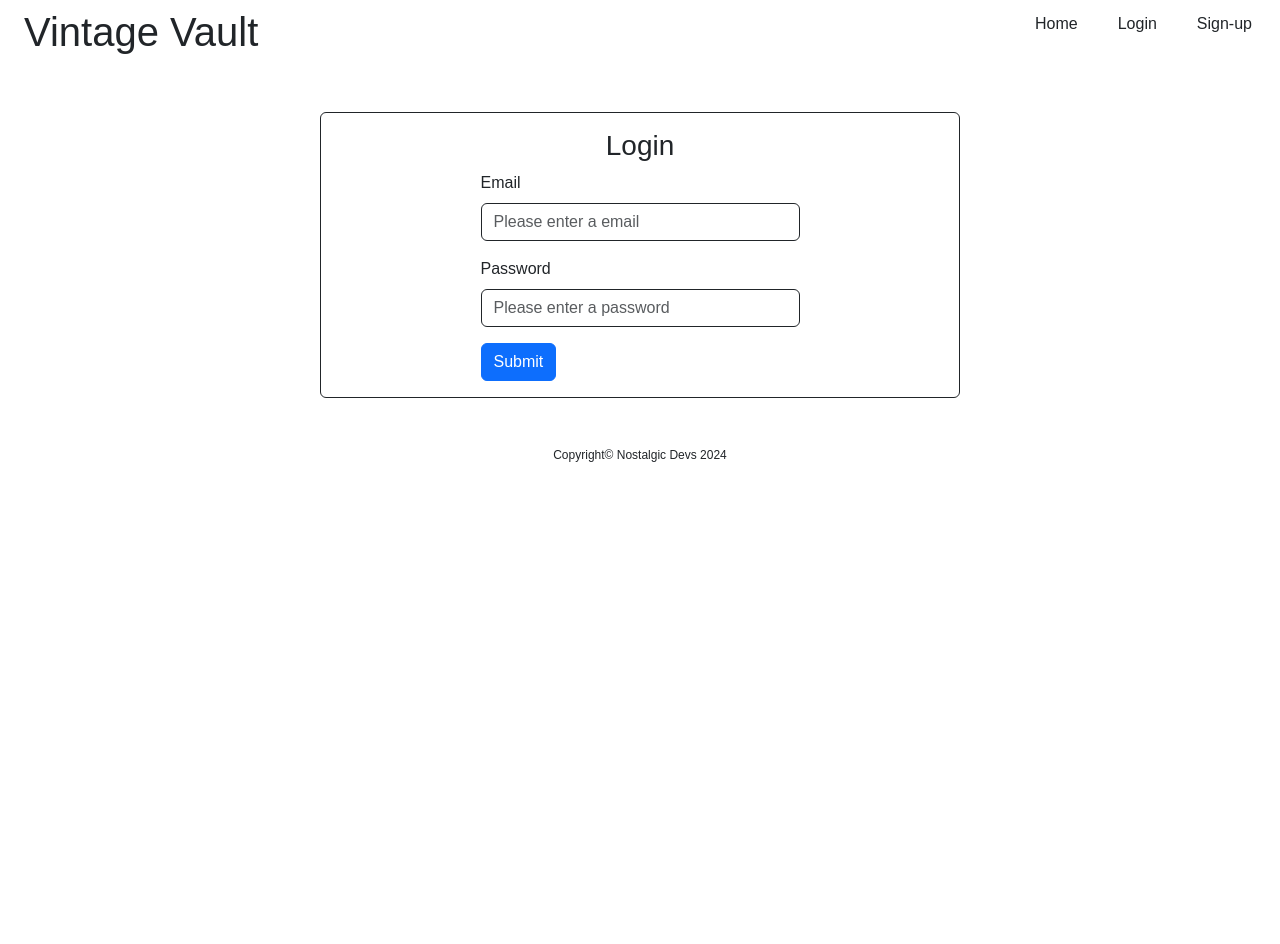
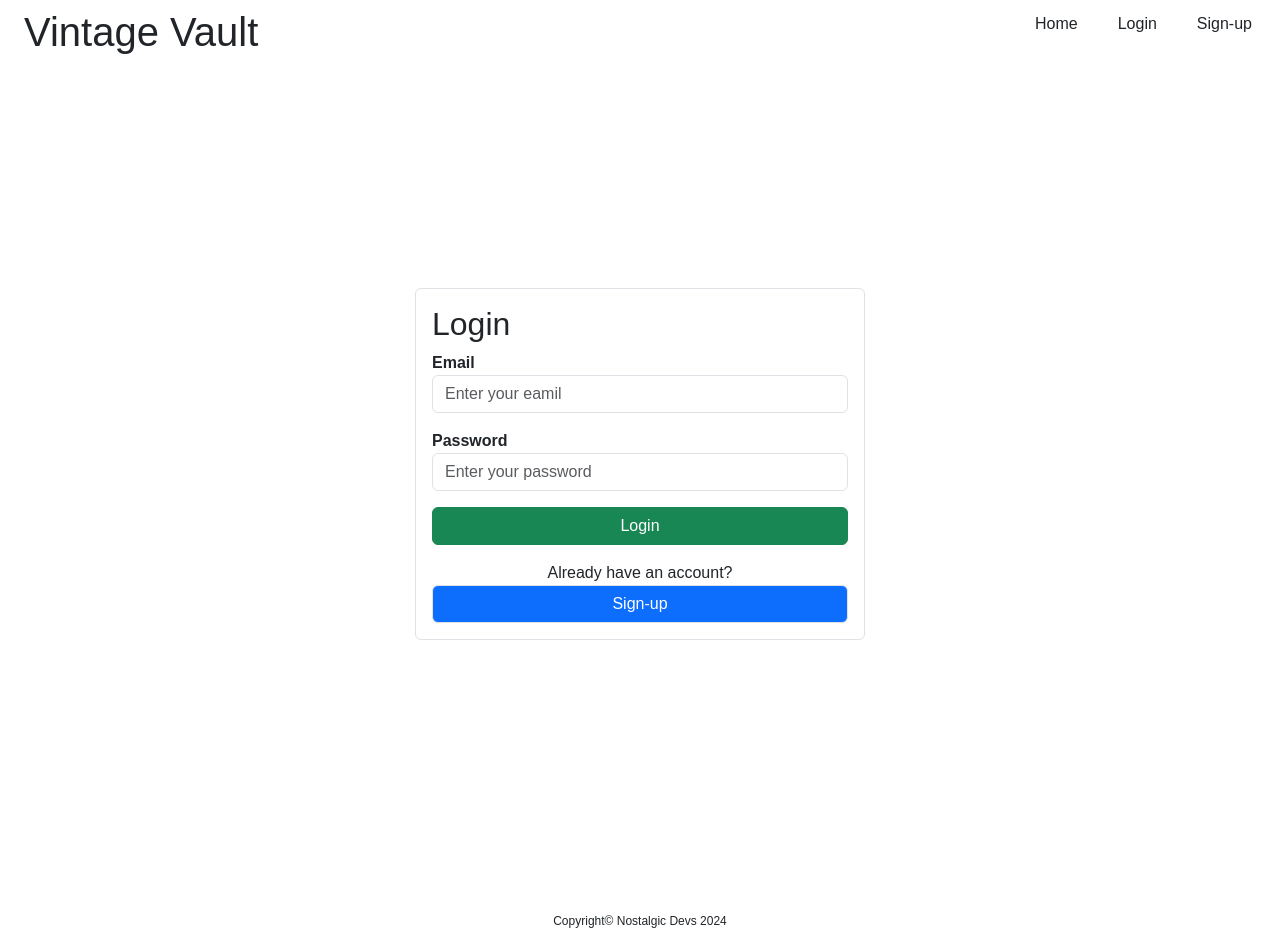
Before and after one commit to Drew-Andersen/Vintage-Vault, a React (Vite) app in the folder client/: page /login in a window 1280 px wide. Before the commit the page ends 800 px from the top, so only its background shows below. Built offline with nearby package versions, Linux system fonts and the light colour scheme.

Commit message:
Edited the login/signup front end

```diff
--- a/client/src/pages/Login.jsx
+++ b/client/src/pages/Login.jsx
@@ -1,28 +1,69 @@
-import Button from 'react-bootstrap/Button';
-import Form from 'react-bootstrap/Form';
+// import Button from 'react-bootstrap/Button';
+// import Form from 'react-bootstrap/Form';
+
+// export default function Login() {
+//     return (
+//         <>
+//             <div>
+//                 <div className='w-50 m-auto'>
+//                     <div className='mx-auto my-5 py-3 border border-dark rounded'>
+//                         <Form className='w-50 m-auto'>
+//                             <h3 className='font-weight-bold text-center'>Login</h3>
+//                             <Form.Group className="mb-3" controlId="formBasicEmail">
+//                                 <Form.Label>Email</Form.Label>
+//                                 <Form.Control className='border border-rounded border-dark' type="email" placeholder="Please enter a email" />
+//                             </Form.Group>
+
+//                             <Form.Group className="mb-3" controlId="formBasicPassword">
+//                                 <Form.Label>Password</Form.Label>
+//                                 <Form.Control className='border border-rounded border-dark' type="password" placeholder="Please enter a password" />
+//                             </Form.Group>
+//                             <Button variant="primary" type="submit">
+//                                 Submit
+//                             </Button>
+//                         </Form>
+//                     </div>
+//                 </div>
+//             </div>
+//         </>
+//     )
+// }
+
+import { useState } from "react";
+import { Link } from "react-router-dom";
+import './login.css';
 
 export default function Login() {
     return (
         <>
-            <div>
-                <div className='w-50 m-auto'>
-                    <div className='mx-auto my-5 py-3 border border-dark rounded'>
-                        <Form className='w-50 m-auto'>
-                            <h3 className='font-weight-bold text-center'>Login</h3>
-                            <Form.Group className="mb-3" controlId="formBasicEmail">
-                                <Form.Label>Email</Form.Label>
-                                <Form.Control className='border border-rounded border-dark' type="email" placeholder="Please enter a email" />
-                            </Form.Group>
-
-                            <Form.Group className="mb-3" controlId="formBasicPassword">
-                                <Form.Label>Password</Form.Label>
-                                <Form.Control className='border border-rounded border-dark' type="password" placeholder="Please enter a password" />
-                            </Form.Group>
-                            <Button variant="primary" type="submit">
-                                Submit
-                            </Button>
-                        </Form>
-                    </div>
+            <div className="d-flex justify-content-center align-items-center vh-100">
+                <div className="form-div bg-white p-3 rounded border">
+                    <h2>Login</h2>
+                    <form>
+                        <div className="mb-3">
+                            <label htmlFor="name">
+                                <strong>Email</strong>
+                            </label>
+                            <input type="email" placeholder="Enter your eamil" autoComplete="off" name="email" className="form-control rounded" />
+                        </div>
+                        <div className="mb-3">
+                            <label htmlFor="name">
+                                <strong>Password</strong>
+                            </label>
+                            <input type="password" placeholder="Enter your password" autoComplete="off" name="password" className="form-control rounded" />
+                        </div>
+                        <div className="text-center">
+                            <button type="submit" className="btn btn-success w-100 rounded">
+                                Login
+                            </button>
+                        </div>
+                        <div className="text-center">
+                            <p className="text-center mb-0 mt-3">Already have an account?</p>
+                            <Link to='/signup' className="btn btn-primary border w-100 rounded rext-decoration-nopne">
+                                Sign-up
+                            </Link>
+                        </div>
+                    </form>
                 </div>
             </div>
         </>
--- a/client/src/pages/Signup.jsx
+++ b/client/src/pages/Signup.jsx
@@ -1,33 +1,77 @@
-import Button from 'react-bootstrap/Button';
-import Form from 'react-bootstrap/Form';
+// import Button from 'react-bootstrap/Button';
+// import Form from 'react-bootstrap/Form';
+
+// export default function Signup() {
+//     return (
+//         <>
+//             <div>
+//                 <div className='w-50 m-auto'>
+//                     <div className='mx-auto my-5 py-3 border border-dark rounded'>
+//                         <Form className='w-50 m-auto'>
+//                             <h3 className='font-weight-bold'>Sign-up</h3>
+//                             <Form.Group className="mb-3" controlId="formBasicUsername">
+//                                 <Form.Label>Username</Form.Label>
+//                                 <Form.Control className='border border-rounded border-dark' type="text" placeholder="Please enter a username" />
+//                             </Form.Group>
+
+//                             <Form.Group className="mb-3" controlId="formBasicEmail">
+//                                 <Form.Label>Email</Form.Label>
+//                                 <Form.Control className='border border-rounded border-dark' type="email" placeholder="Please enter a email" />
+//                             </Form.Group>
+
+//                             <Form.Group className="mb-3" controlId="formBasicPassword">
+//                                 <Form.Label>Password</Form.Label>
+//                                 <Form.Control className='border border-rounded border-dark' type="password" placeholder="Please enter a password" />
+//                             </Form.Group>
+//                             <Button variant="primary" type="submit">
+//                                 Submit
+//                             </Button>
+//                         </Form>
+//                     </div>
+//                 </div>
+//             </div>
+//         </>
+//     )
+// }
+
+import { useState } from "react";
+import { Link } from "react-router-dom";
 
 export default function Signup() {
-    return (
+    return(
         <>
-            <div>
-                <div className='w-50 m-auto'>
-                    <div className='mx-auto my-5 py-3 border border-dark rounded'>
-                        <Form className='w-50 m-auto'>
-                            <h3 className='font-weight-bold'>Sign-up</h3>
-                            <Form.Group className="mb-3" controlId="formBasicUsername">
-                                <Form.Label>Username</Form.Label>
-                                <Form.Control className='border border-rounded border-dark' type="text" placeholder="Please enter a username" />
-                            </Form.Group>
-
-                            <Form.Group className="mb-3" controlId="formBasicEmail">
-                                <Form.Label>Email</Form.Label>
-                                <Form.Control className='border border-rounded border-dark' type="email" placeholder="Please enter a email" />
-                            </Form.Group>
-
-                            <Form.Group className="mb-3" controlId="formBasicPassword">
-                                <Form.Label>Password</Form.Label>
-                                <Form.Control className='border border-rounded border-dark' type="password" placeholder="Please enter a password" />
-                            </Form.Group>
-                            <Button variant="primary" type="submit">
-                                Submit
-                            </Button>
-                        </Form>
-                    </div>
+            <div className="d-flex justify-content-center align-items-center vh-100">
+                <div className="bg-white p-3 rounded w-25 border">
+                    <h2>Sign-up</h2>
+                    <form>
+                        <div className="mb-3">
+                            <label htmlFor="name">
+                                <strong>Name</strong>
+                            </label>
+                            <input type="text" placeholder="Enter your name" autoComplete="off" name="name" className="form-control rounded" />
+                        </div>
+                        <div className="mb-3">
+                            <label htmlFor="name">
+                                <strong>Email</strong>
+                            </label>
+                            <input type="email" placeholder="Enter your eamil" autoComplete="off" name="email" className="form-control rounded" />
+                        </div>
+                        <div className="mb-3">
+                            <label htmlFor="name">
+                                <strong>Password</strong>
+                            </label>
+                            <input type="password" placeholder="Enter your password" autoComplete="off" name="password" className="form-control rounded" />
+                        </div>
+                        <button type="submit" className="btn btn-success w-100 rounded">
+                            Sign-up
+                        </button>
+                        <div>
+                            <p className="text-center mb-0 mt-3">Already have an account?</p>
+                            <Link to='/login' className="btn btn-primary border w-100 rounded rext-decoration-nopne">
+                                Login
+                            </Link>
+                        </div>
+                    </form>
                 </div>
             </div>
         </>
--- /dev/null
+++ b/client/src/pages/login.css
@@ -0,0 +1,3 @@
+.form-div {
+    width: 450px;
+}
```
Also changed, not shown: client/src/utils/auth.js (added, +38 -0 lines), 1 other file (tests, documents, lock files or other folders).
